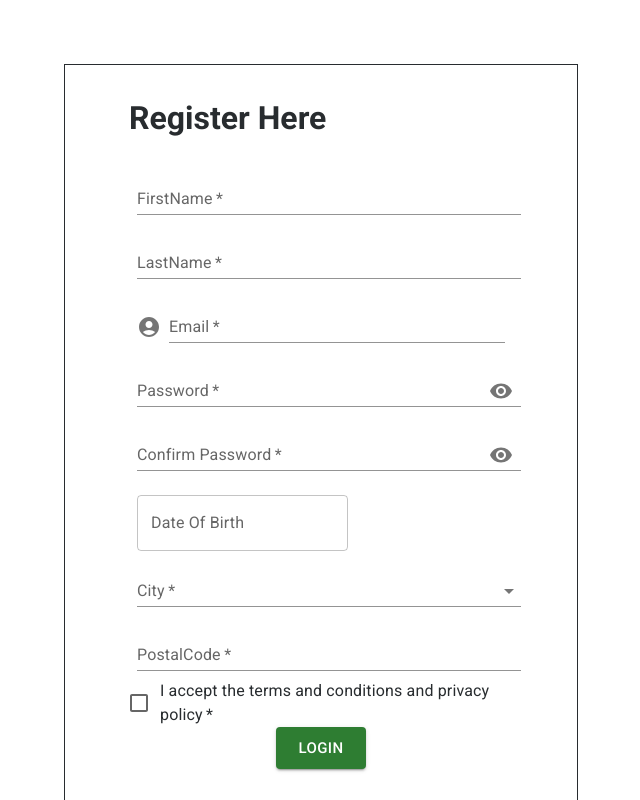
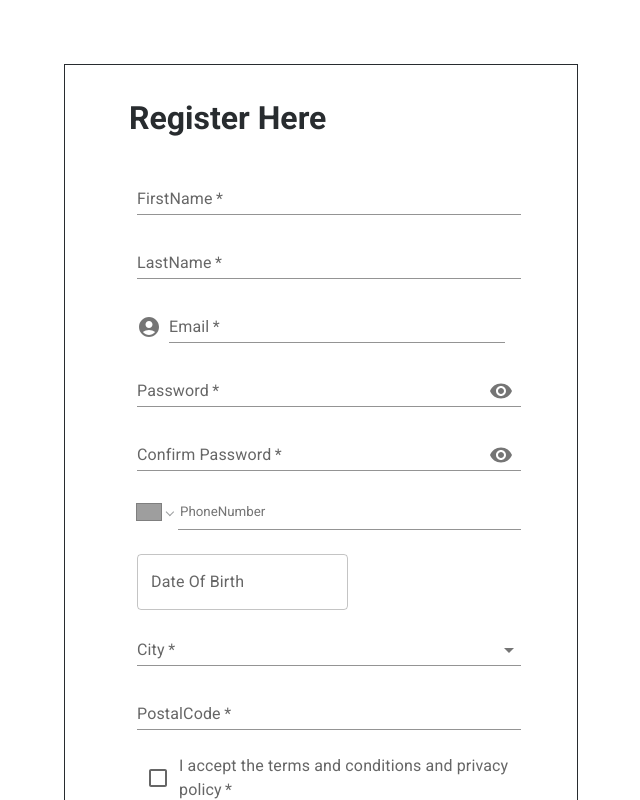
Before and after one commit to Deeptrootech/ReactJs, a React (Create React App) app: page /register in a window 1280 px wide. Shown: the top 800 px of the page, without its empty margins (319-959 px from the left). Built offline with nearby package versions, Linux system fonts and the light colour scheme; grey boxes are pictures that could not be loaded.

Commit message:
Registration form design

```diff
--- a/package.json
+++ b/package.json
@@ -16,6 +16,7 @@
     "dayjs": "^1.11.10",
     "react": "^18.2.0",
     "react-dom": "^18.2.0",
+    "react-phone-number-input": "^3.3.7",
     "react-scripts": "5.0.1",
     "styled-components": "^6.1.1",
     "web-vitals": "^2.1.4"
--- a/src/pages/register/Register.js
+++ b/src/pages/register/Register.js
@@ -25,12 +25,16 @@ import { AdapterDayjs } from "@mui/x-date-pickers/AdapterDayjs";
 import { LocalizationProvider } from "@mui/x-date-pickers/LocalizationProvider";
 import { DatePicker } from "@mui/x-date-pickers/DatePicker";
 
+import "react-phone-number-input/style.css";
+import PhoneInput from "react-phone-number-input";
+
 export default function Register() {
   const navigate = useNavigate();
   const [error, setError] = useState(null);
   const [showPassword, setShowPassword] = React.useState(false);
   const [city, setCity] = React.useState("");
   const [birthdate, setBirthdate] = React.useState(null);
+  const [phone, setPhoneValue] = useState();
 
   const handleCityChange = (event) => {
     setCity(event.target.value);
@@ -74,6 +78,7 @@ export default function Register() {
       ) : null}
       <form onSubmit={handlePost}>
         <h1>Register Here</h1>
+        {/* First name  */}
         <TextField
           sx={{ m: 1 }}
           required
@@ -83,6 +88,7 @@ export default function Register() {
           variant='standard'
           margin='normal'
         />
+        {/* last name  */}
         <TextField
           sx={{ m: 1 }}
           required
@@ -145,10 +151,23 @@ export default function Register() {
             }
           />
         </FormControl>
+        {/* phone number */}
+        <FormControl
+          fullWidth
+          sx={{ marginX: 1, marginTop: 2 }}
+          variant='standard'>
+          <PhoneInput
+            sx={{ marginX: 1, marginTop: 2 }}
+            defaultCountry='IN'
+            placeholder='PhoneNumber'
+            value={phone}
+            onChange={setPhoneValue}
+          />
+        </FormControl>
         {/* Date of Birth  */}
         <LocalizationProvider dateAdapter={AdapterDayjs}>
           <DatePicker
-            sx={{ marginX: 1, marginTop: 2 }}
+            sx={{ marginX: 1, marginTop: 3 }}
             label='Date Of Birth'
             value={birthdate}
             onChange={(newValue) => setBirthdate(newValue)}
@@ -185,13 +204,14 @@ export default function Register() {
         />
         {/* is_terms_accepted */}
         <FormControlLabel
+          sx={{ marginX: 1, marginTop: 2, color: "#666666", width: "100%" }}
           required
           control={<Checkbox />}
           label='I accept the terms and conditions and privacy policy'
           name='is_terms_accepted'
         />
         {/* Register Button  */}
-        <Box sx={{ textAlign: "center", marginBottom: "5%" }}>
+        <Box sx={{ textAlign: "center", marginY: "5%" }}>
           <Button
             color='success'
             variant='contained'
--- a/src/pages/register/register.css
+++ b/src/pages/register/register.css
@@ -16,3 +16,31 @@
 a {
   color: #282c2f;
 }
+
+
+/* Phone Number CSS */
+.PhoneInputInput {
+  height: 32px;
+  border: none;
+  border-bottom: 1px solid #949494;
+}
+
+/* styles.css */
+.PhoneInputCountrySelect {
+  /* Custom styles for the country select dropdown */
+  background-color: #f2f2f2;
+  color: #333;
+  border: 1px solid #ccc;
+}
+
+.PhoneInputCountrySelect .CountrySelect {
+  /* Custom styles for the country select input */
+  padding: 10px;
+  font-size: 16px;
+  border-radius: 5px;
+}
+
+.PhoneInputCountrySelect .CountrySelect .CountrySelect-arrow {
+  /* Custom styles for the country select arrow */
+  border-top-color: #333;
+}
```
Also changed, not shown: 1 other file (tests, documents, lock files or other folders).
